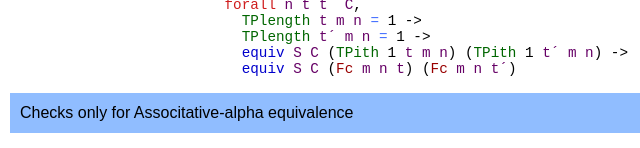
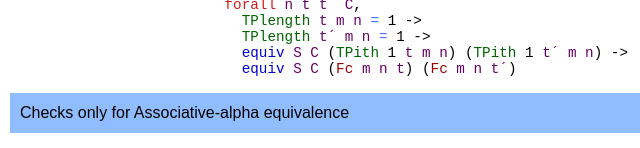
Before and after one commit to wtonribeiro/nominal-ac, a plain HTML site: page documentation/Equiv.html in a window 1280 px wide. Shown: the part 591-739 px from the top of the page, 0-640 px from the left. Drawn offline with Linux system fonts and the light colour scheme.

Commit message:
misspelling

```diff
--- a/documentation/Equiv.html
+++ b/documentation/Equiv.html
@@ -66,7 +66,7 @@ The stop point of the following rules,
 </div>
 
 <div class="doc">
-Checks only for Associtative-alpha equivalence
+Checks only for Associative-alpha equivalence
 </div>
 <div class="code">
 <br/>
```
Also changed, not shown: 1 other file.
